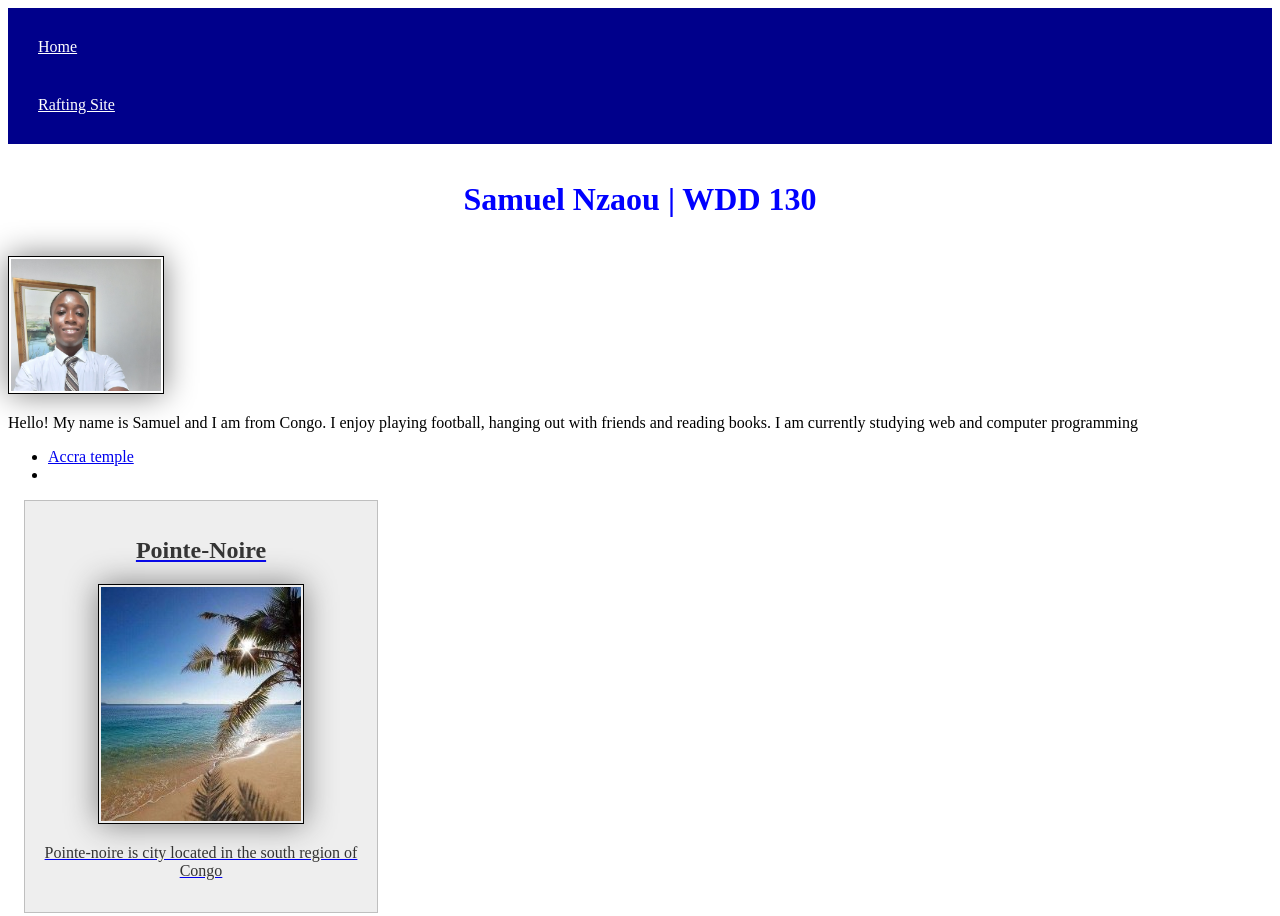
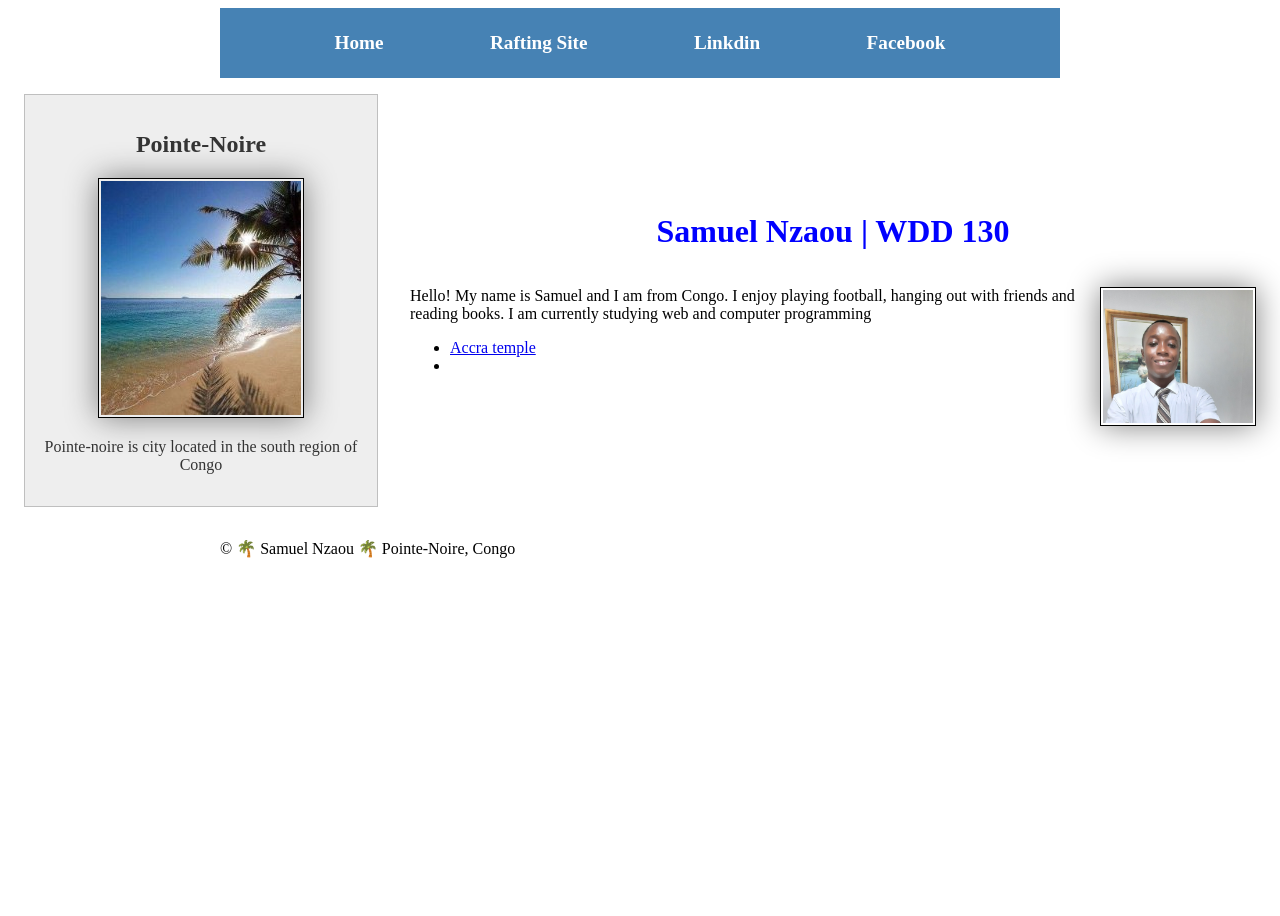
Before and after one commit to samuelelvis/WDD130, a plain HTML site: page index.html in a window 1280 px wide. Shown: the top 916 px of the page. After the commit the page ends 800 px from the top, so only its background shows below. Drawn offline with Linux system fonts and the light colour scheme.

Commit message:
modified

```diff
--- a/index.html
+++ b/index.html
@@ -12,9 +12,13 @@
     <header>
         <nav>
             <a href="#">Home</a>
-            <a href="wwr">Rafting Site</a>
+            <a fref="#">Rafting Site</a>
+            <a href="www.linkedin.com/in/samuel-elvis-nzaou-23211a2b9">Linkdin</a>
+            <a href="wwr">Facebook</a>
+
         </nav>
     </header>
+    <div class="grid">
         <main>
             <h1>Samuel Nzaou | WDD 130</h1>
             <img src="images/20211203_131522.jpg" alt="Hello" width="200">
@@ -24,7 +28,7 @@
             </p>
             <ul>
                 <li><a href="https://www.churchofjesuschrist.org/temples/details/accra-ghana-temple?lang=eng" target="_blank">Accra temple</a></li>
-            <li><a href=" "  </li>
+                <li><a href=" "></a></li>
             </ul>
         </main>
         <aside>
@@ -32,6 +36,8 @@
             <img src="images/pointe-noirebeach.jpg" alt="Pointe-Noire">
             <p>Pointe-noire is city located in the south region of Congo</p>
         </aside>
+    </div>
+    </body>
     <footer>
         <p>© 🌴 Samuel Nzaou 🌴 Pointe-Noire, Congo </p>
     </footer>
--- a/styles/styles.css
+++ b/styles/styles.css
@@ -6,14 +6,20 @@ h1 {
 }
 
 nav {
-    background-color: darkblue;
-    padding: 10px;
+    background-color: steelblue;
+    padding: 1rem;
+    display: flex;
+    justify-content: space-evenly;
+    align-items: center;
 }
 
 nav a {
-    color: white;
+    color: #fff;
     display: block;
-    padding: 20px;
+    padding: 0.5rem;
+    text-decoration: none;
+    font-size: 1.2rem;
+    font-weight: 700;
 }
 
 img {
@@ -46,16 +52,33 @@ aside img {
 main img{
     width: 150px;
     height: auto;
+    float: right;
 }
 
 p { padding: 0;}
 
-footer {
-    margin-top: 15px;
-    border-top: 1px solid #000;
-    text-align: center;
+header, footer {
+    margin: 0 auto;
+    max-width: 840px;
 }
 
 main {
     max-width: 840;
 }
+
+.grid {
+    display: grid;
+    align-items: center;
+}
+
+main {
+    grid-column: 2/3;
+    margin: 1rem;
+}
+
+aside {
+    width: 20rem;
+    position: relative;
+    grid-column: 1/2;
+    grid-row: 1/2;
+}
```
Also changed, not shown: twitter.jpg (added). Lines whose indentation alone changed are shown as unchanged.
